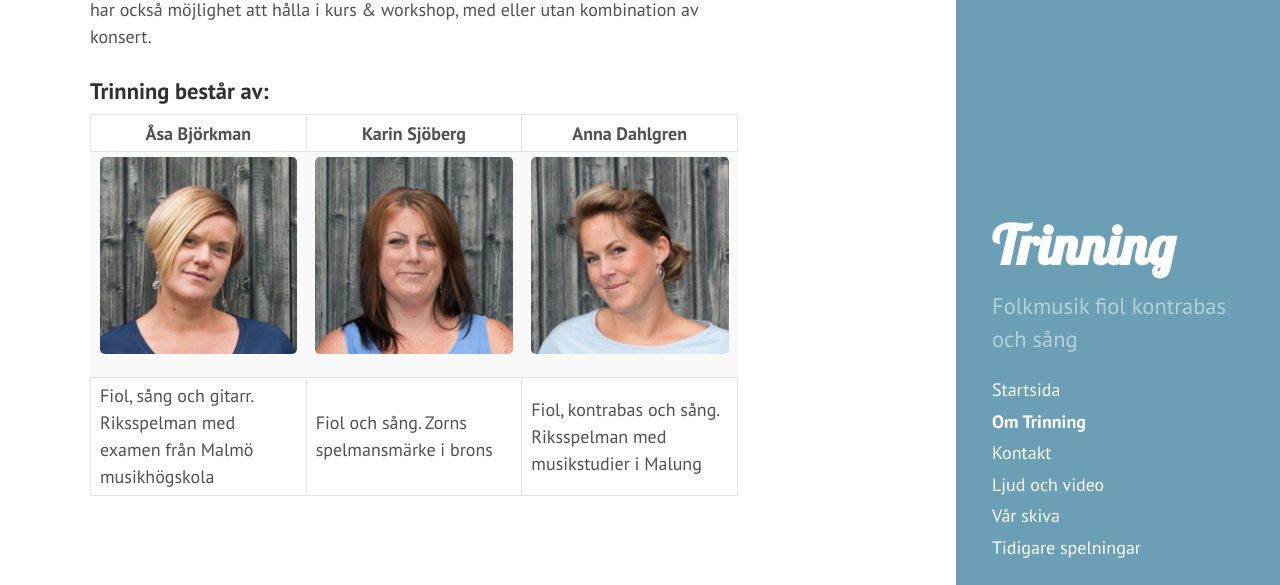
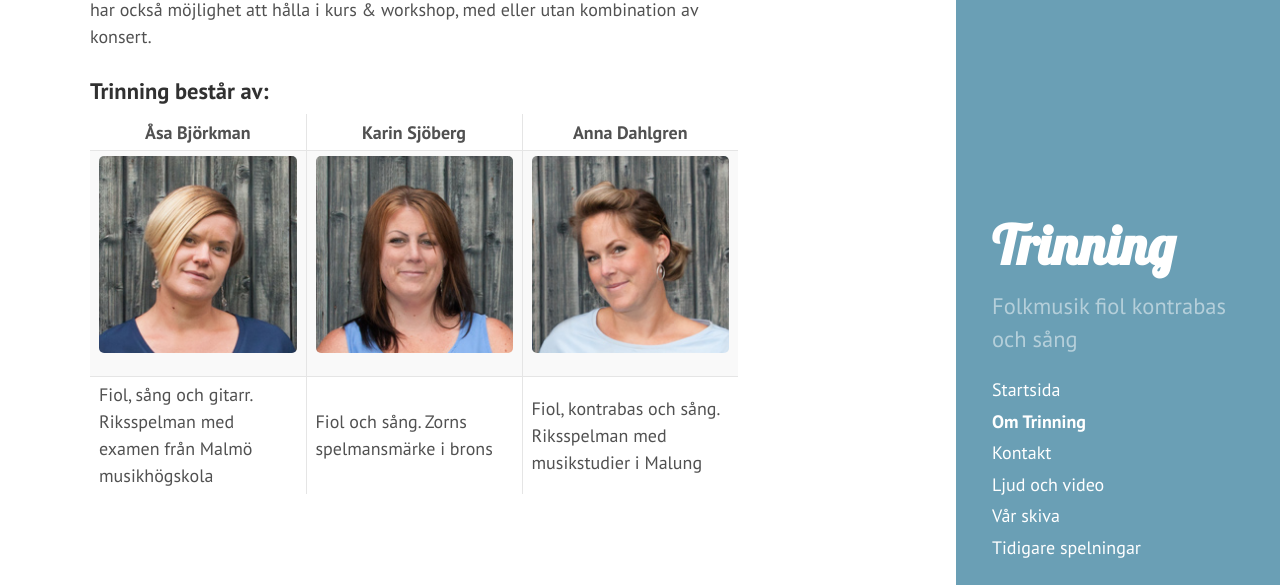
Before and after one commit to trinning/trinning.github.io, a Jekyll site: the page built from about.md, in a window 1280 px wide. Shown: the part 256-841 px from the top of the page. Built offline with Jekyll 4.4.1, drawn with Linux system fonts in a browser that asks for light colours.

Commit message:
removing borders

```diff
--- a/about.md
+++ b/about.md
@@ -9,26 +9,26 @@ Trinning består av tre folkmusiker med rötterna vid Mössebergs fot i Västerg
 Vi spelar på fest, bröllop, musikgudstjänster, begravning, eller andra arrangemang. Vi har också möjlighet att hålla i kurs & workshop, med eller utan kombination av konsert.
 
 ### Trinning består av:
-<table style="border-collapse: collapse; border: none;">
+<table style="border:hidden;">
 <colgroup>
 <col width="33%" />
 <col width="33%" />
 <col width="33%" />
 </colgroup>
   <thead>
-    <tr style="border: none;">
+    <tr>
       <th>Åsa Björkman</th>
       <th>Karin Sjöberg</th>
       <th>Anna Dahlgren</th>
     </tr>
   </thead>
   <tbody>
-    <tr style="border: none;">
-      <td style="border: none;" markdown="span">![Åsa Björkman](/assets/osa_200px.jpg)</td>
-      <td style="border: none;" markdown="span">![Karin Sjöberg](/assets/karin_200px.jpg)</td>
-      <td style="border: none;" markdown="span">![Anna Dahlgren](/assets/anna_200px.jpg)</td>
+    <tr>
+      <td markdown="span">![Åsa Björkman](/assets/osa_200px.jpg)</td>
+      <td markdown="span">![Karin Sjöberg](/assets/karin_200px.jpg)</td>
+      <td markdown="span">![Anna Dahlgren](/assets/anna_200px.jpg)</td>
     </tr>
-    <tr style="border: none;">
+    <tr>
       <td>Fiol, sång och gitarr. Riksspelman med examen från Malmö musikhögskola</td>
       <td>Fiol och sång. Zorns spelmansmärke i brons</td>
       <td>Fiol, kontrabas och sång. Riksspelman med musikstudier i Malung</td>
```
